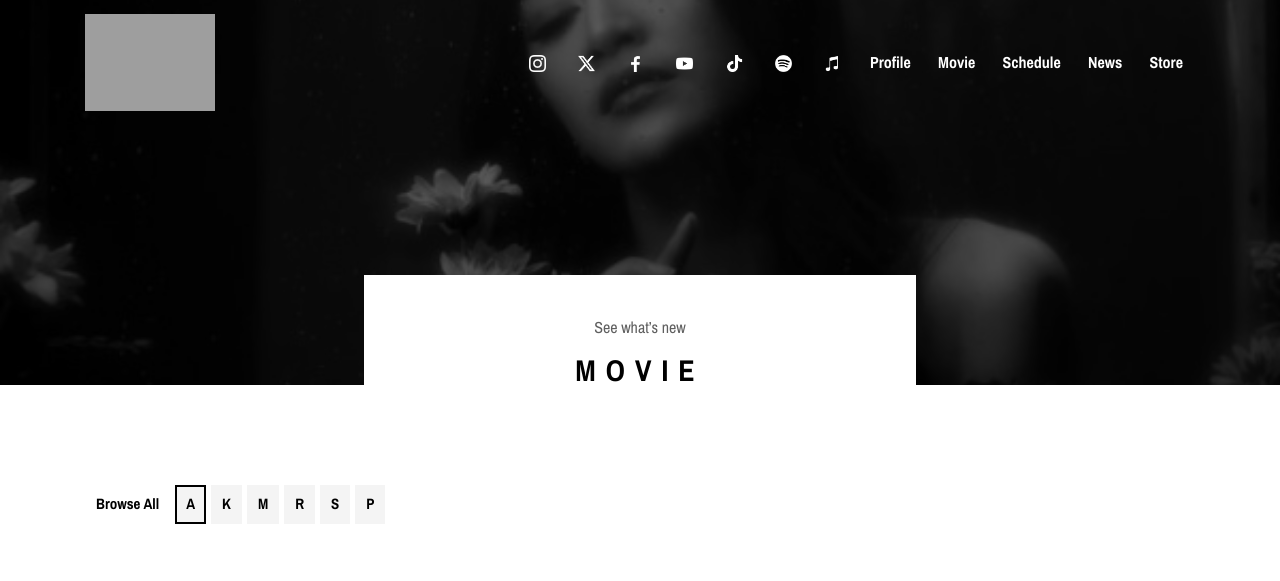
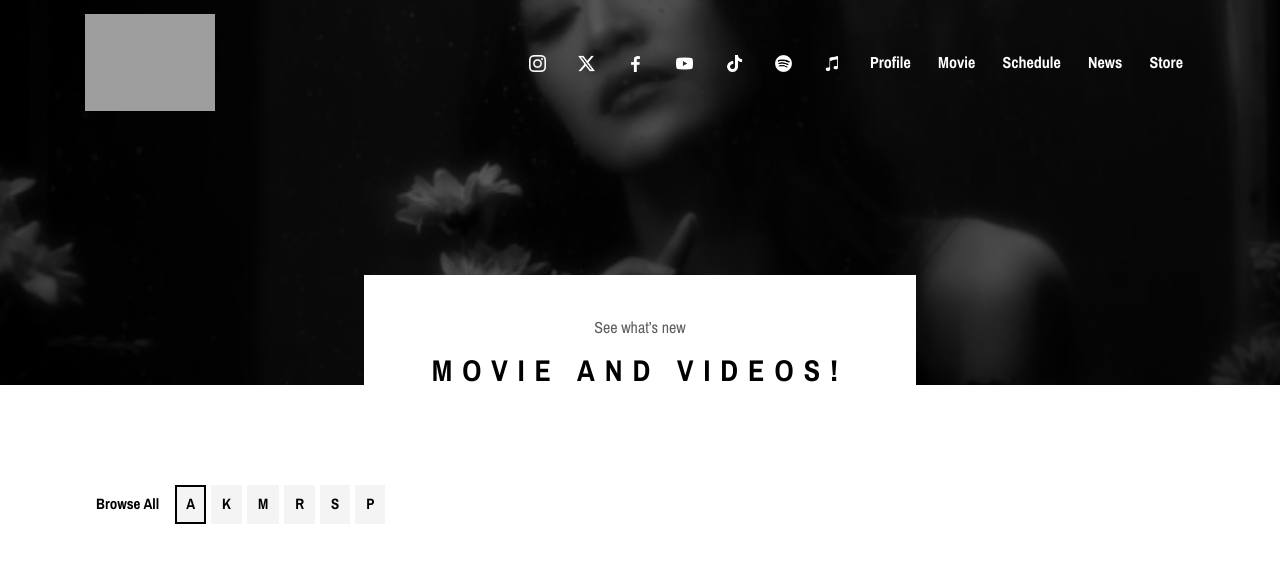
Before and after one commit to ardanyanti/project, a PHP site: page /movie.php in a window 1280 px wide. Shown: the top 581 px of the page. Run offline with PHP 8.4, Linux system fonts and the light colour scheme; some libraries are stand-ins or nearby versions; grey boxes are pictures that could not be loaded.

Commit message:
title for now

```diff
--- a/kelompok1/movie.php
+++ b/kelompok1/movie.php
@@ -7,7 +7,7 @@
     <section class="breadcumb-area bg-img bg-overlay" style="background-image: url(img/mahalini\ mati2an.jpg);">
         <div class="bradcumbContent">
             <p>See what’s new</p>
-            <h2>Movie</h2>
+            <h2>Movie and Videos!</h2>
         </div>
     </section>
     <!-- ##### Breadcumb Area End ##### -->
```
